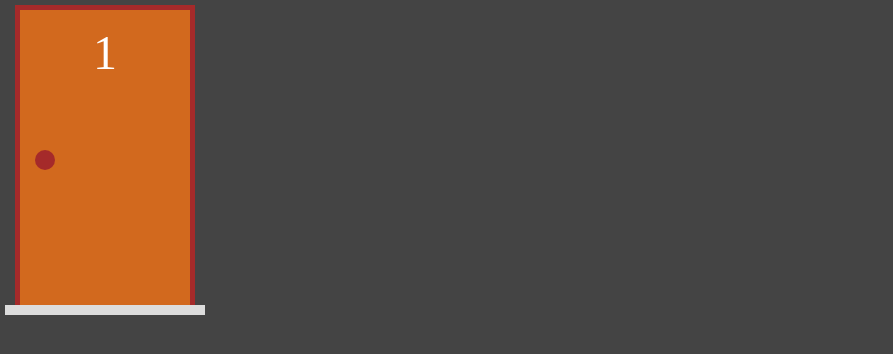
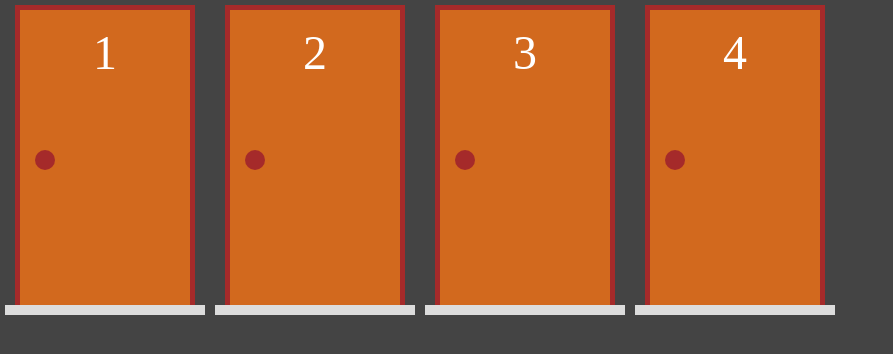
Before and after one commit to alexlima2023/next-porta-premiada, a Next.js app in the folder portas/: page / in a window 1280 px wide. Shown: the top 354 px of the page, without its empty margins (0-893 px from the left). Built offline with nearby package versions, Linux system fonts and the light colour scheme.

Commit message:
implementando presente a portas

```diff
--- a/portas/src/components/Porta.tsx
+++ b/portas/src/components/Porta.tsx
@@ -1,5 +1,6 @@
 import styles from '../styles/Porta.module.css'
 import PortaModel from '../model/porta'
+import Presente from '../components/Presente'
 
 interface PortaProps {
     value: PortaModel
@@ -30,7 +31,7 @@ export default function Porta(props: PortaProps) {
     return (
         <div className={styles.area} onClick={alternarSelecao}>
             <div className={`${styles.estrutura} ${selecionada}`}>
-                {porta.aberta ? false : renderizarPorta()}
+                {porta.fechada ? renderizarPorta() : porta.temPresente ? <Presente /> : false}
             </div>
             <div className={styles.chao}>
             </div>
--- a/portas/src/functions/portas.ts
+++ b/portas/src/functions/portas.ts
@@ -1,9 +1,21 @@
 import PortaModel from "../model/porta";
 
-export default function criarPortas(qtde: number, selecionada: number): PortaModel[] {
+export function criarPortas(qtde: number, selecionada: number): PortaModel[] {
     return Array.from({length: qtde}, (_,i) => {
         const numero = i + 1
         const temPresente = numero === selecionada
         return new PortaModel(numero, temPresente)
     })
 }
+
+export function atualizarPortas(portas: PortaModel[], portaModificada: PortaModel): PortaModel[] {
+    return portas.map(portaAtual => {
+        const igualModificada = portaAtual.numero === portaModificada.numero
+
+        if(igualModificada) {
+            return portaModificada
+        } else {
+            return portaModificada.aberta ? portaAtual : portaAtual.desselecionar()
+        }
+    })
+}
--- a/portas/src/model/porta.ts
+++ b/portas/src/model/porta.ts
@@ -27,6 +27,10 @@ export default class PortaModel {
         return this.#aberta
     }
 
+    get fechada() {
+        return !this.#aberta
+    }
+
     desselecionar() {
         const selecionada = false
         return new PortaModel(this.numero, this.temPresente, selecionada, this.aberta)
--- a/portas/src/pages/index.tsx
+++ b/portas/src/pages/index.tsx
@@ -1,17 +1,22 @@
 
 import { useState } from "react"
 import Porta from "../components/Porta"
-import PortaModel from "../model/porta"
-import criarPortas from "../functions/portas"
+import { criarPortas, atualizarPortas } from "../functions/portas"
 
 export default function Home() {
-  const [p1, setP1] = useState(new PortaModel(1))
+  const [portas, setPortas] = useState(criarPortas(4, 3))
 
-  console.log(criarPortas(3, 2))
+  function renderizarPortas() {
+    return portas.map(porta => {
+      return <Porta key={porta.numero} value={porta} onChange={novaPorta => {
+        setPortas(atualizarPortas(portas, novaPorta))
+      }}/>
+    })
+  }
 
   return (
     <div style={{display: 'flex'}}>
-      <Porta value={p1} onChange={novaPorta => setP1(novaPorta)}/>
+      { renderizarPortas() }
     </div>
   )
 }
--- a/portas/src/styles/Porta.module.css
+++ b/portas/src/styles/Porta.module.css
@@ -9,6 +9,7 @@
 
 .estrutura {
     display: flex;
+    flex-direction: column-reverse;
     flex-grow: 1;
     border-top: 5px solid brown;
     border-left: 5px solid brown;
```
